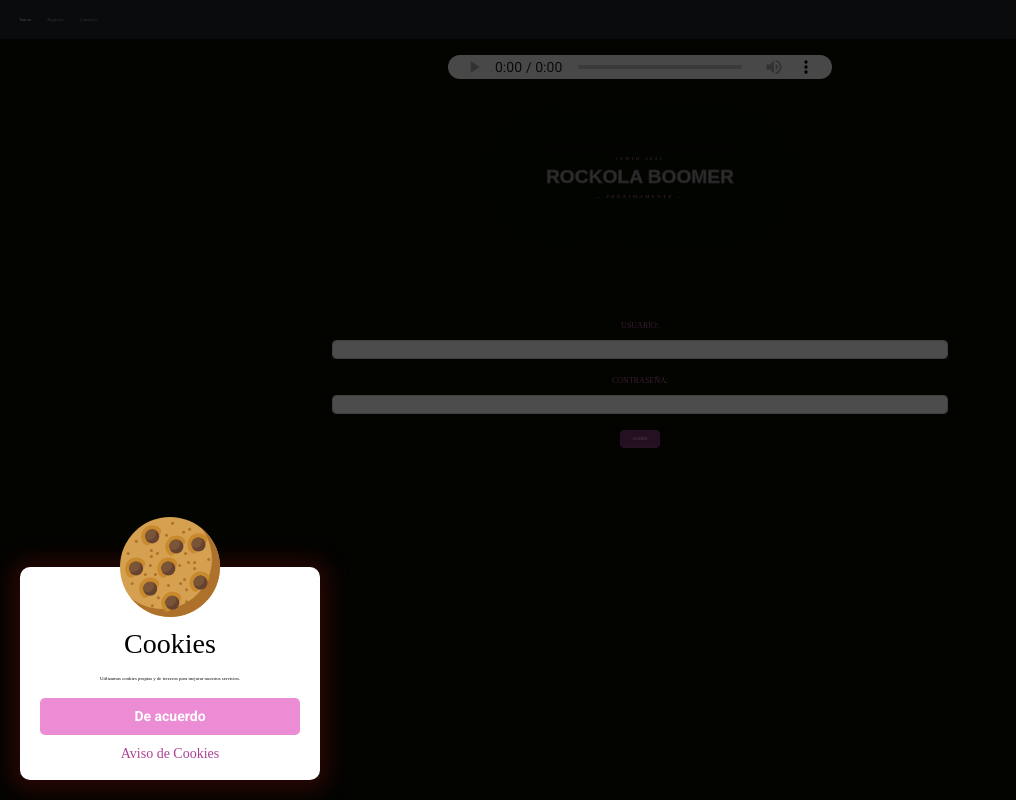
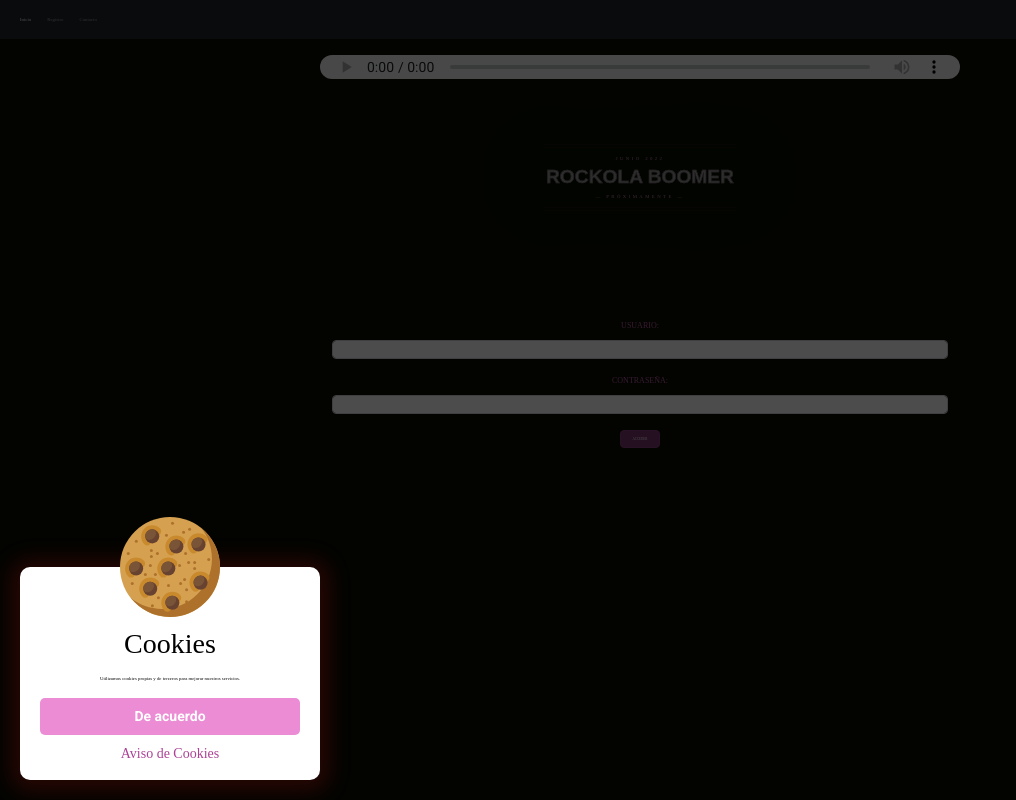
Before and after one commit to yolandacr/ProyectoWeb-CURSO-2-TRIMESTRE-2-HTML-JS-PHP-CSS-, a PHP site: page / in a window 1280 px wide. Shown: the whole page, without its empty margins (0-1016 px from the left). Run offline with PHP 8.4, Linux system fonts and the light colour scheme; grey boxes are pictures that could not be loaded.

Commit message:
arreglando ancho audio
a

```diff
--- a/css/main.css
+++ b/css/main.css
@@ -20,7 +20,7 @@ body {
 }
 
 audio{
-width: 30vw;
+width: 50vw;
 height: 3vh;
 margin-top: 2vh;
 align-self: center;
```
